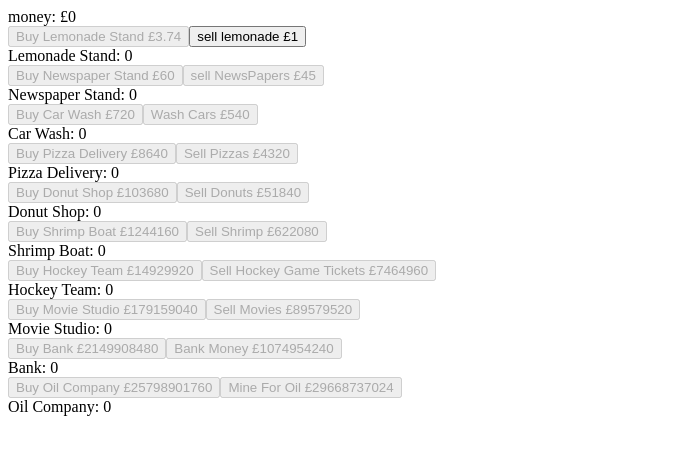
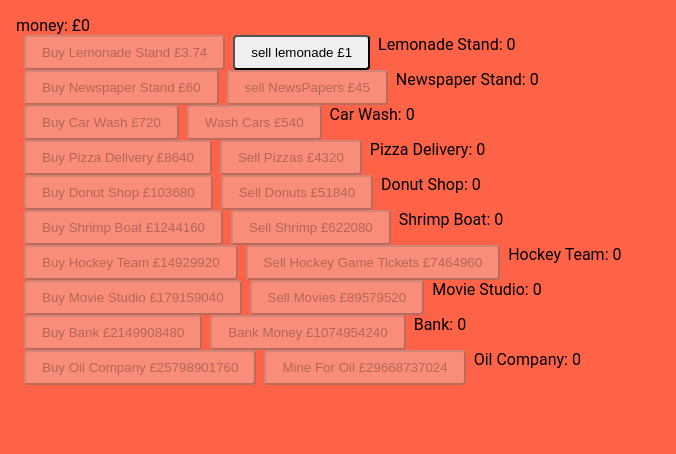
Before and after one commit to MopeyHippo/ClickerGame2, a React (Vite) app: page / in a window 1280 px wide. Shown: the top 454 px of the page, without its empty margins (0-676 px from the left). Built offline with nearby package versions, Linux system fonts and the light colour scheme.

Commit message:
added button styling

```diff
--- /dev/null
+++ b/src/ArrayArray.css
@@ -0,0 +1,29 @@
+body {
+    font-family: "Roboto", sans-serif; /* Use Roboto font family */
+    background-color: tomato; /* Basic background color */
+  }
+
+  .flex {
+    display: flex;
+  }
+
+  .flex-col {
+    flex-direction: column;
+  }
+
+  .gap-2 > * + * {
+    margin-left: 0.5rem;
+  }
+
+  .p-2 {
+    padding: 0.5rem;
+  }
+
+  .select-none {
+    user-select: none;
+
+    button {
+        border-radius: 0.25rem; /* Rounded corners */
+        padding: 0.5rem 1rem; /* Add padding for better visual */
+      }
+  }
--- a/src/ArrayArray.jsx
+++ b/src/ArrayArray.jsx
@@ -1,4 +1,5 @@
 import { useEffect, useState } from "react";
+import "./ArrayArray.css";
 
 const investments = [
   {
```
